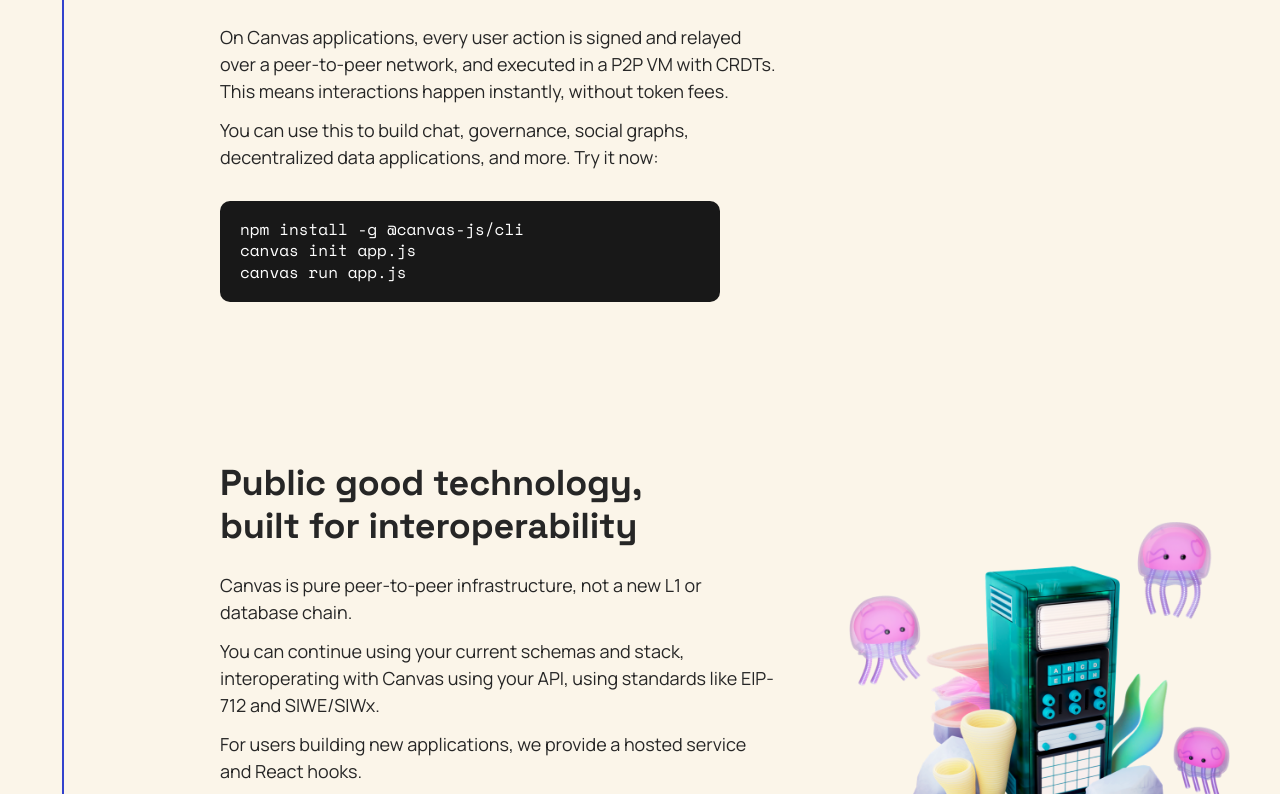
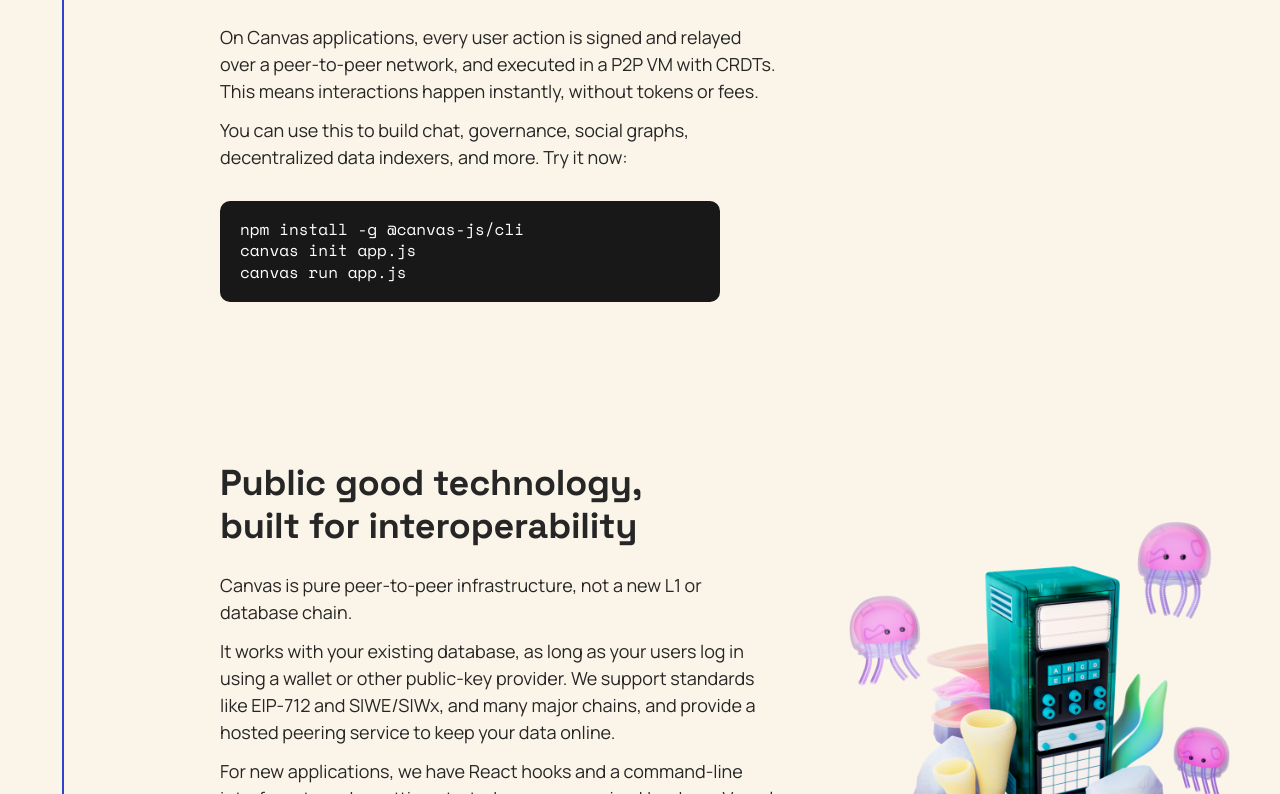
Before and after one commit to canvasxyz/canvas-homepage, a Next.js app: page / in a window 1280 px wide. Shown: the part 746-1540 px from the top of the page. Built offline with nearby package versions, Linux system fonts and the light colour scheme.

Commit message:
copy, react warnings

```diff
--- a/pages/index.js
+++ b/pages/index.js
@@ -381,11 +381,11 @@
                   On Canvas applications, every user action is signed and
                   relayed over a peer-to-peer network, and executed in a P2P VM
                   with CRDTs. This means interactions happen instantly, without
-                  token fees.
+                  tokens or fees.
                 </Text>
                 <Text color="#262626" mb="12px" fontSize="lg" maxWidth="560px">
                   You can use this to build chat, governance, social graphs,
-                  decentralized data applications, and more. Try it now:
+                  decentralized data indexers, and more. Try it now:
                 </Text>
                 <Text
                   color="#fff"
@@ -430,18 +430,24 @@
                   database chain.
                 </Text>
                 <Text color="#262626" mb="12px" fontSize="lg" maxWidth="560px">
-                  You can continue using your current schemas and stack,
-                  interoperating with Canvas using your API, using standards
-                  like EIP-712 and SIWE/SIWx.
+                  It works with your existing database, as long as your users
+                  log in using a wallet or other public-key provider. We support
+                  standards like EIP-712 and SIWE/SIWx, and many major chains,
+                  and provide a hosted peering service to keep your data online.
                 </Text>
                 <Text color="#262626" mb="12px" fontSize="lg" maxWidth="560px">
-                  For users building new applications, we provide a hosted
-                  service and React hooks.
+                  For new applications, we have React hooks and a command-line
+                  interface, to make getting started as easy as using Heroku or
+                  Vercel.
                 </Text>
               </Box>
               <Box>
                 <NextLink href="https://hub.canvas.xyz" passHref>
-                  <a target="_blank" noreferrer noopener>
+                  <a
+                    target="_blank"
+                    noreferrer="noreferrer"
+                    noopener="noopener"
+                  >
                     <Button
                       as={motion.button}
                       type="submit"
@@ -461,7 +467,11 @@
                   </a>
                 </NextLink>
                 <NextLink href="https://docs.canvas.xyz" passHref>
-                  <a target=" _blank" noreferrer noopener>
+                  <a
+                    target=" _blank"
+                    noreferrer="noreferrer"
+                    noopener="noopener"
+                  >
                     <Button
                       as={motion.button}
                       type="submit"
```
